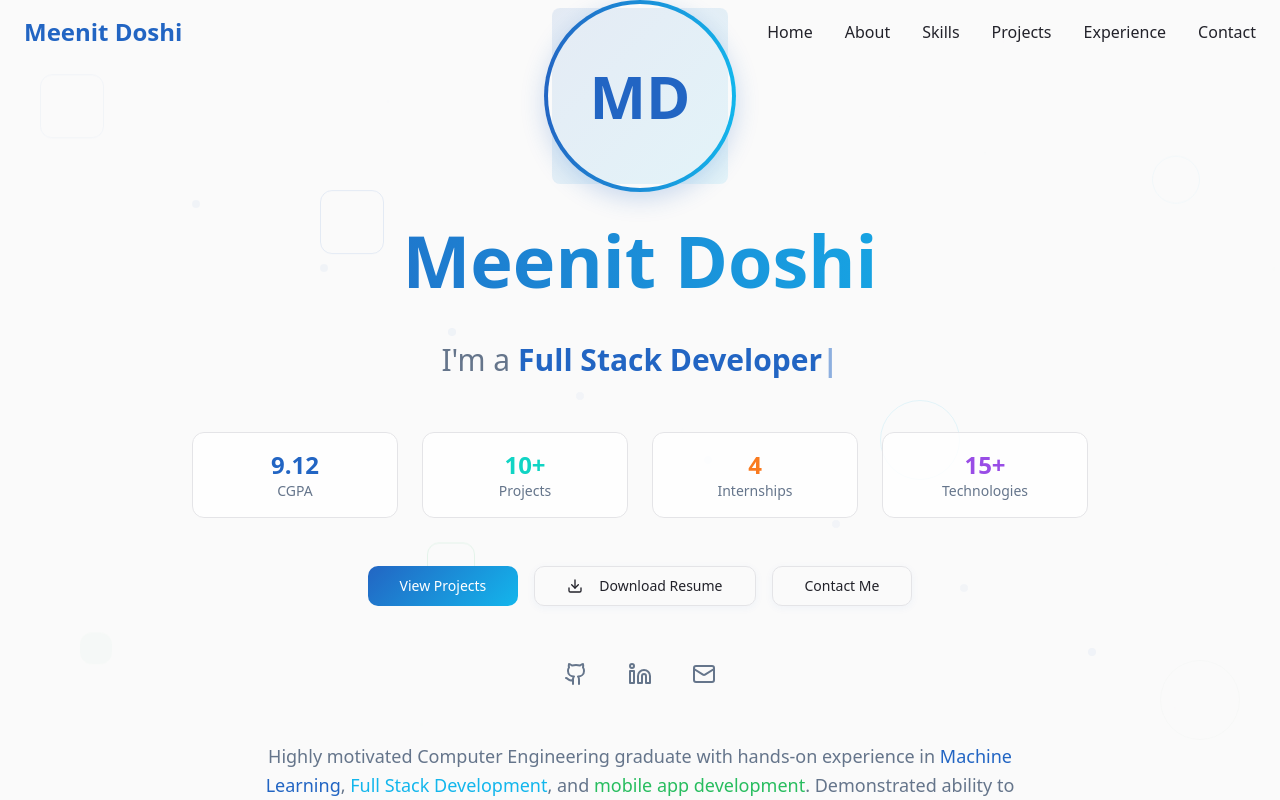
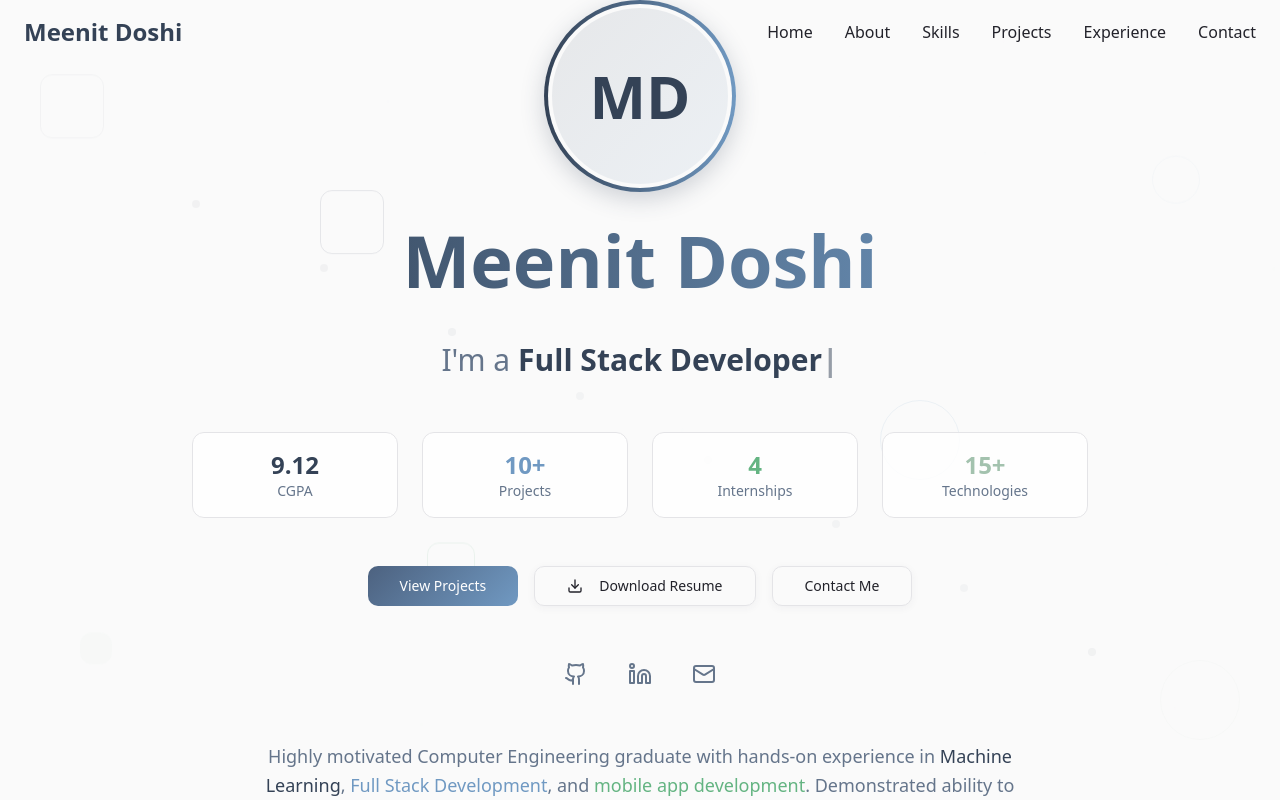
Before and after one commit to Meenit11/meenit_portfolio, a React (Vite) app: page / in a window 1280 px wide. Shown: the top 800 px of the page. Built offline with nearby package versions, Linux system fonts and the light colour scheme.

Commit message:
Reverted to commit 08202c963d577e1ac1b238658d3a5bc0dc780f5c

```diff
--- a/src/components/HeroSection.tsx
+++ b/src/components/HeroSection.tsx
@@ -1,20 +1,29 @@
 import { useState, useEffect } from 'react';
 import { Download, Github, Linkedin, Mail } from 'lucide-react';
 import { Button } from '@/components/ui/button';
+
 const HeroSection = () => {
   const [typingText, setTypingText] = useState('');
   const [currentIndex, setCurrentIndex] = useState(0);
   const [isDeleting, setIsDeleting] = useState(false);
-  const roles = ['AI/ML Engineer', 'Full Stack Developer', 'Python Developer', 'Data Analyst'];
+
+  const roles = [
+    'AI/ML Engineer',
+    'Full Stack Developer',
+    'Python Developer',
+    'Data Analyst'
+  ];
+
   useEffect(() => {
     const currentRole = roles[currentIndex];
     const speed = isDeleting ? 50 : 100;
+
     const timer = setTimeout(() => {
       if (isDeleting) {
         setTypingText(currentRole.substring(0, typingText.length - 1));
         if (typingText === '') {
           setIsDeleting(false);
-          setCurrentIndex(prev => (prev + 1) % roles.length);
+          setCurrentIndex((prev) => (prev + 1) % roles.length);
         }
       } else {
         setTypingText(currentRole.substring(0, typingText.length + 1));
@@ -23,31 +32,26 @@ const HeroSection = () => {
         }
       }
     }, speed);
+
     return () => clearTimeout(timer);
   }, [typingText, isDeleting, currentIndex, roles]);
+
   const scrollToProjects = () => {
-    document.getElementById('projects')?.scrollIntoView({
-      behavior: 'smooth'
-    });
+    document.getElementById('projects')?.scrollIntoView({ behavior: 'smooth' });
   };
+
   const scrollToContact = () => {
-    document.getElementById('contact')?.scrollIntoView({
-      behavior: 'smooth'
-    });
+    document.getElementById('contact')?.scrollIntoView({ behavior: 'smooth' });
   };
-  return <section id="home" className="min-h-screen flex items-center justify-center relative overflow-hidden">
+
+  return (
+    <section id="home" className="min-h-screen flex items-center justify-center relative overflow-hidden">
       {/* Floating Geometric Shapes */}
       <div className="absolute inset-0 pointer-events-none opacity-20">
         <div className="absolute top-20 left-10 w-16 h-16 border border-primary/20 rounded-lg animate-float" />
-        <div className="absolute top-40 right-20 w-12 h-12 border border-secondary/20 rounded-full animate-float" style={{
-        animationDelay: '2s'
-      }} />
-        <div className="absolute bottom-40 left-20 w-8 h-8 bg-accent/10 rounded-lg animate-float" style={{
-        animationDelay: '4s'
-      }} />
-        <div className="absolute bottom-20 right-10 w-20 h-20 border border-neutral-sage/20 rounded-full animate-float" style={{
-        animationDelay: '1s'
-      }} />
+        <div className="absolute top-40 right-20 w-12 h-12 border border-secondary/20 rounded-full animate-float" style={{ animationDelay: '2s' }} />
+        <div className="absolute bottom-40 left-20 w-8 h-8 bg-accent/10 rounded-lg animate-float" style={{ animationDelay: '4s' }} />
+        <div className="absolute bottom-20 right-10 w-20 h-20 border border-neutral-sage/20 rounded-full animate-float" style={{ animationDelay: '1s' }} />
       </div>
 
       <div className="container mx-auto px-6 text-center relative z-10">
@@ -56,7 +60,7 @@ const HeroSection = () => {
           <div className="mb-8 animate-fade-in-up">
             <div className="w-48 h-48 mx-auto rounded-full bg-gradient-to-r from-primary to-secondary p-1 animate-soft-glow">
               <div className="w-full h-full rounded-full bg-background flex items-center justify-center">
-                <div className="w-44 h-44 bg-gradient-to-br from-primary/10 to-secondary/10 flex items-center justify-center text-6xl font-bold text-primary px-0 rounded-sm">
+                <div className="w-44 h-44 rounded-full bg-gradient-to-br from-primary/10 to-secondary/10 flex items-center justify-center text-6xl font-bold text-primary">
                   MD
                 </div>
               </div>
@@ -82,47 +86,70 @@ const HeroSection = () => {
 
           {/* Achievement Stats */}
           <div className="grid grid-cols-2 md:grid-cols-4 gap-6 mb-12 animate-fade-in-up">
-            <div className="glass-card p-4 rounded-lg hover-lift border-l-4 border-primary">
+            <div className="glass-card p-4 rounded-lg hover-lift">
               <div className="text-2xl font-bold text-primary">9.12</div>
               <div className="text-sm text-muted-foreground">CGPA</div>
             </div>
-            <div className="glass-card p-4 rounded-lg hover-lift border-l-4 border-vibrant-teal">
-              <div className="text-2xl font-bold text-vibrant-teal">10+</div>
+            <div className="glass-card p-4 rounded-lg hover-lift">
+              <div className="text-2xl font-bold text-secondary">10+</div>
               <div className="text-sm text-muted-foreground">Projects</div>
             </div>
-            <div className="glass-card p-4 rounded-lg hover-lift border-l-4 border-vibrant-orange">
-              <div className="text-2xl font-bold text-vibrant-orange">4</div>
+            <div className="glass-card p-4 rounded-lg hover-lift">
+              <div className="text-2xl font-bold text-accent">4</div>
               <div className="text-sm text-muted-foreground">Internships</div>
             </div>
-            <div className="glass-card p-4 rounded-lg hover-lift border-l-4 border-vibrant-purple">
-              <div className="text-2xl font-bold text-vibrant-purple">15+</div>
+            <div className="glass-card p-4 rounded-lg hover-lift">
+              <div className="text-2xl font-bold text-neutral-sage">15+</div>
               <div className="text-sm text-muted-foreground">Technologies</div>
             </div>
           </div>
 
           {/* CTA Buttons */}
           <div className="flex flex-col sm:flex-row gap-4 justify-center items-center mb-12 animate-fade-in-up">
-            <Button onClick={scrollToProjects} className="gradient-primary text-primary-foreground hover:scale-105 transition-transform px-8 py-3">
+            <Button
+              onClick={scrollToProjects}
+              className="gradient-primary text-primary-foreground hover:scale-105 transition-transform px-8 py-3"
+            >
               View Projects
             </Button>
-            <Button variant="outline" className="subtle-border hover-lift px-8 py-3">
+            <Button
+              variant="outline"
+              className="subtle-border hover-lift px-8 py-3"
+            >
               <Download className="mr-2" size={16} />
               Download Resume
             </Button>
-            <Button onClick={scrollToContact} variant="outline" className="subtle-border hover-lift px-8 py-3">
+            <Button
+              onClick={scrollToContact}
+              variant="outline"
+              className="subtle-border hover-lift px-8 py-3"
+            >
               Contact Me
             </Button>
           </div>
 
           {/* Social Links */}
           <div className="flex justify-center space-x-6 animate-fade-in-up">
-            <a href="https://github.com" className="text-muted-foreground hover:text-primary transition-colors p-2" target="_blank" rel="noopener noreferrer">
+            <a
+              href="https://github.com"
+              className="text-muted-foreground hover:text-primary transition-colors p-2"
+              target="_blank"
+              rel="noopener noreferrer"
+            >
               <Github size={24} />
             </a>
-            <a href="https://linkedin.com/in/meenit11" className="text-muted-foreground hover:text-primary transition-colors p-2" target="_blank" rel="noopener noreferrer">
+            <a
+              href="https://linkedin.com/in/meenit11"
+              className="text-muted-foreground hover:text-primary transition-colors p-2"
+              target="_blank"
+              rel="noopener noreferrer"
+            >
               <Linkedin size={24} />
             </a>
-            <a href="mailto:doshimeenit110503@gmail.com" className="text-muted-foreground hover:text-primary transition-colors p-2">
+            <a
+              href="mailto:doshimeenit110503@gmail.com"
+              className="text-muted-foreground hover:text-primary transition-colors p-2"
+            >
               <Mail size={24} />
             </a>
           </div>
@@ -139,6 +166,8 @@ const HeroSection = () => {
           </div>
         </div>
       </div>
-    </section>;
+    </section>
+  );
 };
+
 export default HeroSection;
--- a/src/index.css
+++ b/src/index.css
@@ -15,16 +15,16 @@
     --popover: 0 0% 100%;
     --popover-foreground: 240 10% 15%;
 
-    --primary: 215 70% 45%;
+    --primary: 215 25% 27%;
     --primary-foreground: 0 0% 100%;
 
-    --secondary: 195 85% 50%;
+    --secondary: 210 40% 60%;
     --secondary-foreground: 0 0% 100%;
 
     --muted: 220 13% 95%;
     --muted-foreground: 215 16% 47%;
 
-    --accent: 142 65% 45%;
+    --accent: 142 35% 55%;
     --accent-foreground: 0 0% 100%;
 
     --destructive: 0 84.2% 70%;
@@ -36,13 +36,6 @@
 
     --radius: 0.75rem;
 
-    /* Modern Vibrant Colors */
-    --vibrant-orange: 25 95% 55%;
-    --vibrant-purple: 270 75% 60%;
-    --vibrant-teal: 175 85% 45%;
-    --vibrant-red: 355 85% 55%;
-    --vibrant-yellow: 45 95% 60%;
-
     /* Modern Neutral Colors */
     --neutral-stone: 20 6% 75%;
     --neutral-slate: 215 16% 70%;
@@ -51,10 +44,8 @@
     --neutral-cool: 210 15% 75%;
 
     /* Gradients */
-    --gradient-primary: linear-gradient(135deg, hsl(215 70% 45%), hsl(195 85% 50%));
-    --gradient-secondary: linear-gradient(135deg, hsl(142 65% 45%), hsl(175 85% 45%));
-    --gradient-vibrant: linear-gradient(135deg, hsl(25 95% 55%), hsl(270 75% 60%));
-    --gradient-dynamic: linear-gradient(135deg, hsl(355 85% 55%), hsl(45 95% 60%));
+    --gradient-primary: linear-gradient(135deg, hsl(215 25% 40%), hsl(210 40% 60%));
+    --gradient-secondary: linear-gradient(135deg, hsl(142 35% 55%), hsl(215 16% 70%));
     --gradient-neutral: linear-gradient(45deg, hsl(220 13% 90% / 0.3), hsl(210 15% 85% / 0.3));
 
     --sidebar-background: 0 0% 98%;
@@ -180,16 +171,8 @@
     background: var(--gradient-secondary);
   }
 
-  .gradient-vibrant {
-    background: var(--gradient-vibrant);
-  }
-
-  .gradient-dynamic {
-    background: var(--gradient-dynamic);
-  }
-
-  .gradient-neutral {
-    background: var(--gradient-neutral);
+  .gradient-neural {
+    background: var(--gradient-neural);
   }
 
   .subtle-border {
--- a/src/pages/Index.tsx
+++ b/src/pages/Index.tsx
@@ -68,7 +68,7 @@ const Index = () => {
           <div className="mt-6 pt-6 border-t border-border/30 text-center">
             <div className="flex flex-wrap justify-center gap-4 text-sm text-muted-foreground">
               <span className="flex items-center">
-                <div className="w-2 h-2 bg-vibrant-teal rounded-full mr-2 animate-subtle-pulse" />
+                <div className="w-2 h-2 bg-neutral-sage rounded-full mr-2 animate-subtle-pulse" />
                 Available for opportunities
               </span>
               <span className="flex items-center">
@@ -76,11 +76,11 @@ const Index = () => {
                 AI/ML Engineer
               </span>
               <span className="flex items-center">
-                <div className="w-2 h-2 bg-vibrant-orange rounded-full mr-2 animate-subtle-pulse" />
+                <div className="w-2 h-2 bg-secondary rounded-full mr-2 animate-subtle-pulse" />
                 Full Stack Developer
               </span>
               <span className="flex items-center">
-                <div className="w-2 h-2 bg-vibrant-purple rounded-full mr-2 animate-subtle-pulse" />
+                <div className="w-2 h-2 bg-accent rounded-full mr-2 animate-subtle-pulse" />
                 Data Analyst
               </span>
             </div>
--- a/tailwind.config.ts
+++ b/tailwind.config.ts
@@ -61,14 +61,6 @@ export default {
 					'accent-foreground': 'hsl(var(--sidebar-accent-foreground))',
 					border: 'hsl(var(--sidebar-border))',
 					ring: 'hsl(var(--sidebar-ring))'
-				},
-				// Modern Vibrant Colors
-				vibrant: {
-					orange: 'hsl(var(--vibrant-orange))',
-					purple: 'hsl(var(--vibrant-purple))',
-					teal: 'hsl(var(--vibrant-teal))',
-					red: 'hsl(var(--vibrant-red))',
-					yellow: 'hsl(var(--vibrant-yellow))'
 				},
 				// Modern Neutral Colors
 				neutral: {
```
